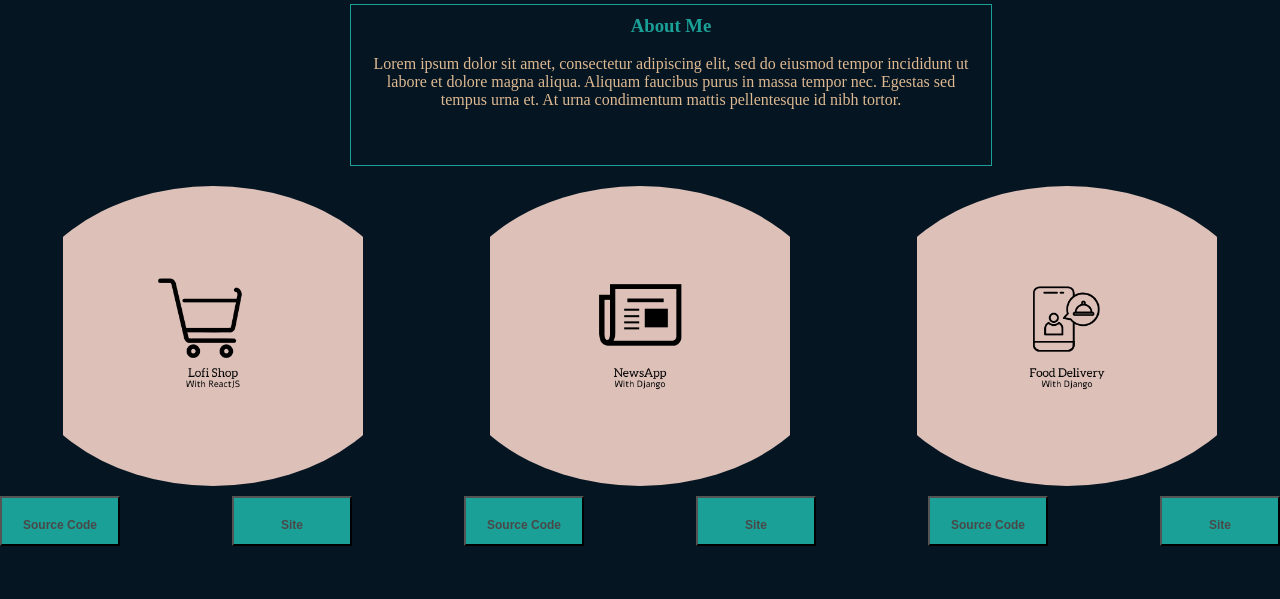
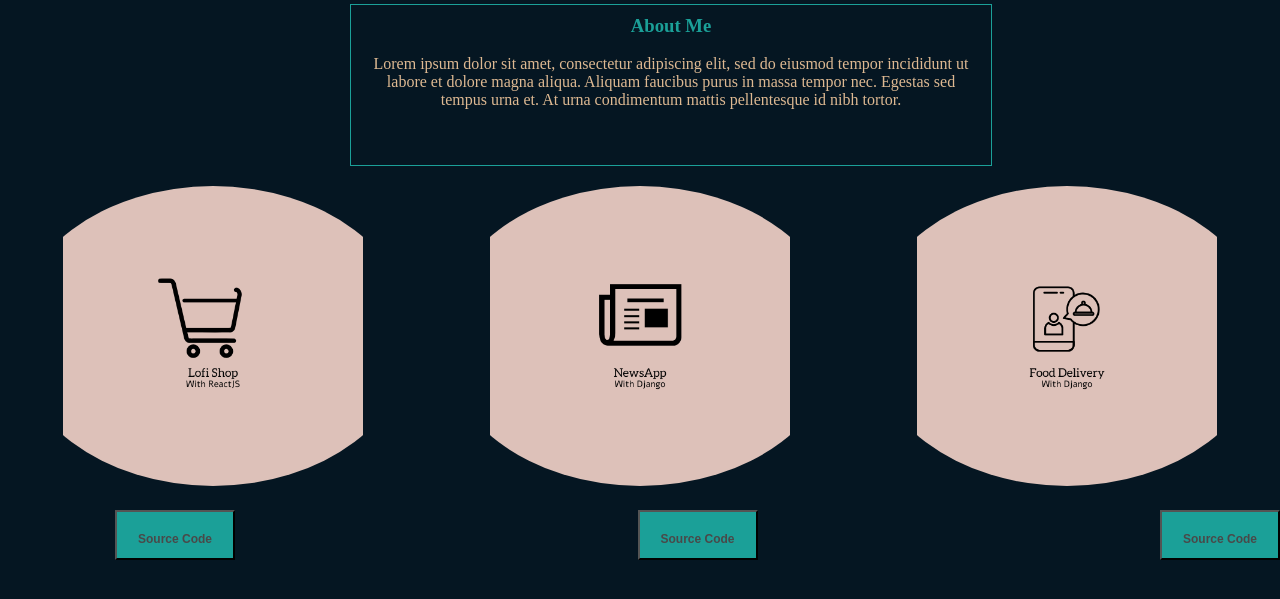
Before and after one commit to NandoLofi/portfoliofinal, a plain HTML site: page portfolio.html in a window 1280 px wide. Shown: the part 49-648 px from the top of the page. Drawn offline with Linux system fonts and the light colour scheme.

```diff
--- a/portfolio.css
+++ b/portfolio.css
@@ -57,7 +57,7 @@
     max-width: 100%;
     max-height: 100%;
 }
-.image{
+.image, .site__link{
     object-fit: contain;
     max-width: 100%;
     max-height: 100%;
@@ -67,8 +67,9 @@
 }
 .button__container {
     display: flex;
+    padding-top: 20px;
+    margin-left: 115px;
     justify-content: space-between;
-    padding-top: 10px;
 }
 .sitebtn {
     color: #494949;
--- a/portfolio.html
+++ b/portfolio.html
@@ -26,17 +26,14 @@
         </p>
     </div>
     <div class="site__container">
-        <img class="image" src="./files/Lofi Shop.png" alt="shop">
+        <a href="https://legendary-palmier-cc51ed.netlify.app/" target="_blank"><img class="image" src="./files/Lofi Shop.png" alt="shop"></a>
         <img class="image" src="./files/Lofi Shop (2).png" alt="food">
         <img class="image" src="./files/Lofi Shop (1).png" alt="news">
     </div>
     <div class="button__container">
         <button class="sitebtn">Source Code</button>
-        <button class="sitebtn">Site</button>
         <button class="sitebtn">Source Code</button>
-        <button class="sitebtn">Site</button>
         <button class="sitebtn">Source Code</button>
-        <button class="sitebtn">Site</button>
     </div>
 </body>
 </html>
```
